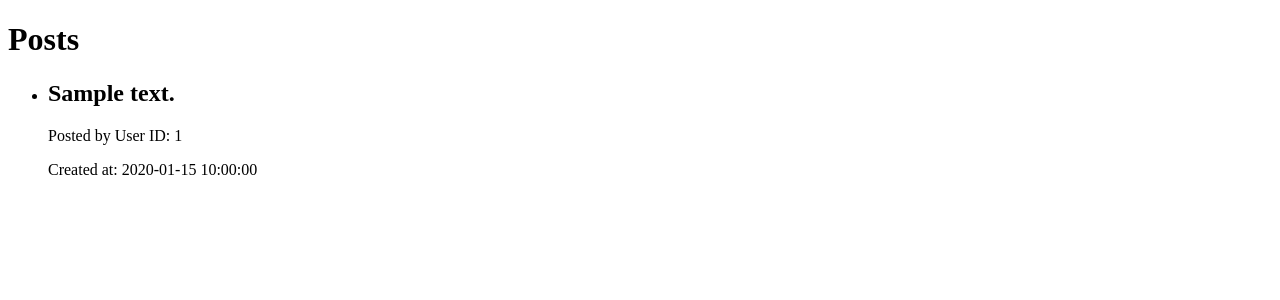
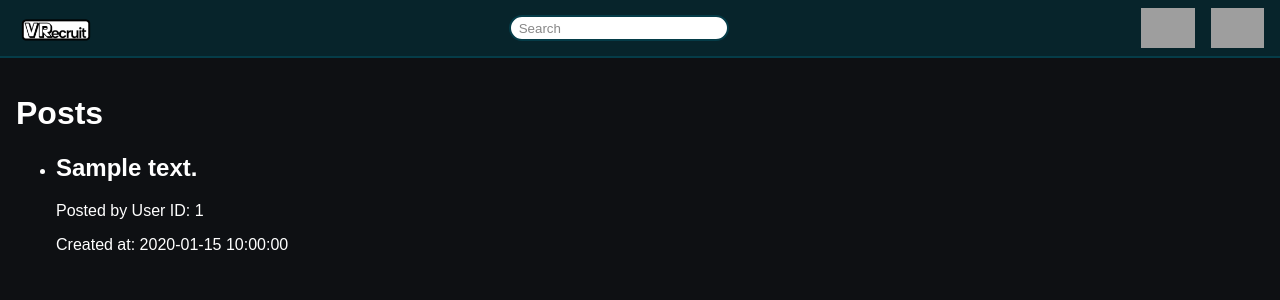
Before and after one commit to Karaag/VRecruit, a Flask app: page / in a window 1280 px wide. Shown: the top 300 px of the page. Run offline with Flask 3, Linux system fonts and the light colour scheme; tables that the repository leaves empty hold one stand-in row (values such as "Sample post"); grey boxes are pictures that could not be loaded.

Commit message:
メイン画面ちょっとすすめました

```diff
--- /dev/null
+++ b/static/style.css
@@ -0,0 +1,68 @@
+body {
+    font-family: Arial, sans-serif;
+    margin: 0;
+    padding: 0;
+    background-color: #0E1013; /* 背景色をダークグレーに設定 */
+    color: white; /* テキスト色を白に設定 */
+}
+
+header {
+    background-color: #07242B; /* ヘッダーの背景色をダークブルーに設定 */
+    color: white; /* ヘッダー内のテキスト色を白に設定 */
+    display: flex;
+    justify-content: space-between;
+    align-items: center;
+    padding: 0.5rem 1rem; /* ヘッダー内の余白 */
+    border-bottom: 2px solid #053C48; /* ヘッダーの下に枠線を追加 */
+}
+
+header img {
+    height: 40px; /* アイコン画像の高さを指定 */
+    vertical-align: middle; /* アイコンを中央揃え */
+    cursor: pointer; /* アイコンをクリック可能に */
+}
+
+header img:hover {
+    opacity: 0.8; /* アイコンにマウスオーバー時の透過度を調整 */
+}
+
+.search-container {
+    display: inline-block;
+    position: relative;
+}
+
+.search-container input {
+    padding: 0.2rem 0.5rem; /* 内側の余白を調整 */
+    border: 2px solid #053C48; /* 枠線の色 */
+    border-radius: 15px; /* 丸角を追加 */
+    background-color: white;
+    color: black; /* テキスト色を黒に設定 */
+    outline: none;
+    width: 200px; /* 検索バーの幅を設定 */
+}
+
+.search-container input::placeholder {
+    color: #888; /* プレースホルダーの色 */
+}
+
+.search-container input:focus {
+    border-color: #0E1013; /* フォーカス時の枠線色変更 */
+}
+
+.header-icons {
+    display: flex;
+    gap: 1rem; /* アイコン間の間隔 */
+}
+
+.header-icon {
+    height: 40px; /* アイコンの高さを指定 */
+    cursor: pointer; /* クリック可能に */
+}
+
+.header-icon:hover {
+    opacity: 0.8; /* マウスオーバー時の透明度を調整 */
+}
+
+main {
+    padding: 1rem; /* メインコンテンツ部分に全体的な余白を追加 */
+}
--- /dev/null
+++ b/templates/base.html
@@ -0,0 +1,35 @@
+<!DOCTYPE html>
+<html lang="en">
+<head>
+    <meta charset="UTF-8">
+    <meta name="viewport" content="width=device-width, initial-scale=1.0">
+    <title>{% block title %}VRイベント求人アプリ{% endblock %}</title>
+    <!-- ファビコンの設定 -->
+    <link rel="icon" type="image/x-icon" href="{{ url_for('static', filename='favicon.ico') }}">
+    <!-- 追加でPNG形式をサポートする場合 -->
+    <link rel="icon" type="image/png" href="{{ url_for('static', filename='favicon.png') }}">
+    <!-- CSSのリンク -->
+    <link rel="stylesheet" href="{{ url_for('static', filename='style.css') }}">
+</head>
+<body>
+    <header>
+        <a href="/index.html">
+            <img src="{{ url_for('static', filename='images/icon.png') }}" alt="アプリのロゴ">
+        </a>
+        <div class="search-container">
+            <input type="text" placeholder="Search">
+        </div>
+        <div class="header-icons">
+            <a href="/user.html">
+                <img src="{{ url_for('static', filename='images/mypage-icon.png') }}" alt="My Page" title="My Page">
+            </a>
+            <a href="/create-post">
+                <img src="{{ url_for('static', filename='images/post-icon.png') }}" alt="Create Post" title="Create Post">
+            </a>
+        </div>
+    </header>
+    <main>
+        {% block content %}{% endblock %}
+    </main>
+</body>
+</html>
--- a/templates/index.html
+++ b/templates/index.html
@@ -1,11 +1,8 @@
-<!DOCTYPE html>
-<html lang="en">
-<head>
-    <meta charset="UTF-8">
-    <meta name="viewport" content="width=device-width, initial-scale=1.0">
-    <title>Post List</title>
-</head>
-<body>
+{% extends "base.html" %}
+
+{% block title %}ホーム - VRイベント求人アプリ{% endblock %}
+
+{% block content %}
 <h1>Posts</h1>
 <ul>
     {% for post in posts %}
@@ -16,5 +13,4 @@
         </li>
     {% endfor %}
 </ul>
-</body>
-</html>
+{% endblock %}
```
Also changed, not shown: static/images/icon.png (added). Lines whose indentation alone changed are shown as unchanged.
